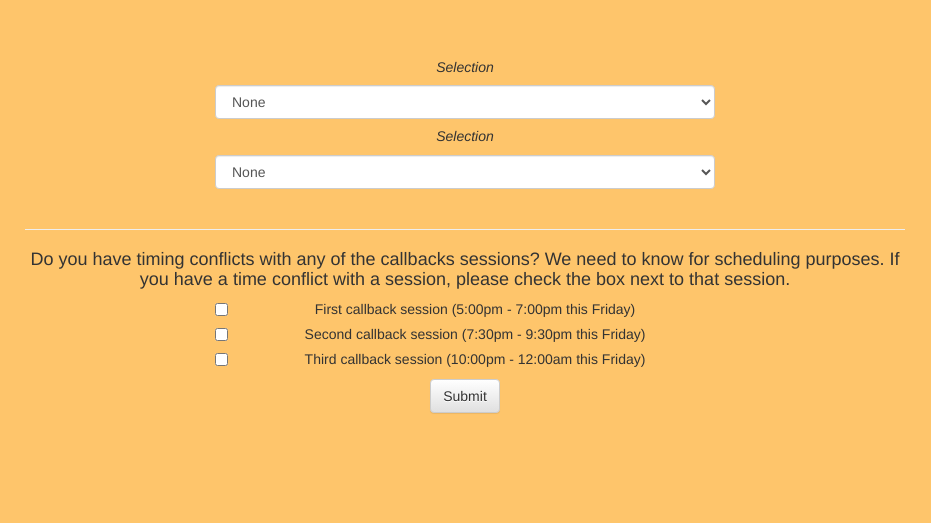
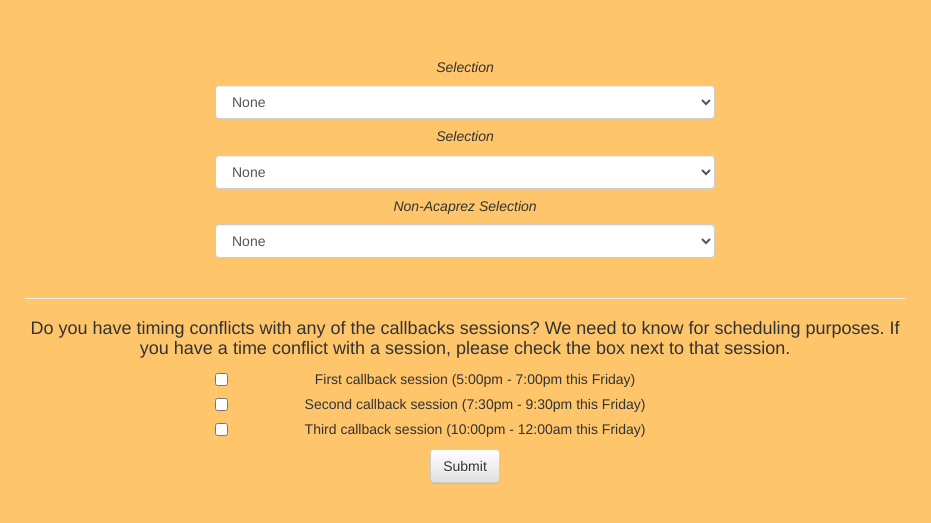
Before and after one commit to Aussieboy11/callbacks_portal, a Django app: template templates/callbackee_make_selections.html in a window 1280 px wide. Shown: the part 195-718 px from the top of the page, without its empty margins (175-1106 px from the left). Run offline with Django 3.2, Linux system fonts and the light colour scheme; the template is opened without the code that fills it: values that come from a table or form of the project are taken from there, others are empty; tables that the repository leaves empty hold one stand-in row (values such as "Sample post"); parts of the project's set-up code (start-up, migrations or seed data) failed here and were passed over; some libraries are stand-ins or nearby versions.

Commit message:
added functionality for non-acaprez groups

```diff
--- a/auditions/views.py
+++ b/auditions/views.py
@@ -207,6 +207,10 @@ def callbackee_make_selections(request):
 		return callbackee_view_selections(request)
 	c['callbacks'] = callbacks
 	c['netid'] = netid
+	#non-acaprez callbacks
+	non_acaprez_callbacks = Callbacks.objects.filter(callbackee=callbackee, group__acaprez=False)
+	c['non_acaprez_callbacks'] = non_acaprez_callbacks
+	print(len(non_acaprez_callbacks))
 	c.update(csrf(request))
 	return render_to_response("callbackee_make_selections.html", c)
 
@@ -236,6 +240,8 @@ def callbackee_save_selections(request):
 	groups_chosen = set()
 	groups_chosen.add(datadict['first_choice'])
 	groups_chosen.add(datadict['second_choice'])
+	if (datadict['non_acaprez_choice'] != 'None'):
+		groups_chosen.add(datadict['non_acaprez_choice'])
 	callbacks = Callbacks.objects.filter(callbackee=callbackee)
 	for callback in callbacks:
 		if callback.group.name in groups_chosen:
--- a/templates/callbackee_make_selections.html
+++ b/templates/callbackee_make_selections.html
@@ -40,6 +40,17 @@
 			<option>{{callback.group.name}}</option>
 			{% endfor %}
 		</select>
+
+		{% if non_acaprez_callbacks|length != 0 %}
+		<i><h5> Non-Acaprez Selection </h5></i>
+		<select name='non_acaprez_choice' class="form-control" style="width:500px">
+		<option selected>None</option>
+			{% for callback in non_acaprez_callbacks %}
+			<option>{{callback.group.name}}</option>
+			{% endfor %}
+		</select>
+		{% endif %}
+
 		<br/>
 
 		<div class='warning_div'></div>
```
Also changed, not shown: init_db.py (+13 -3 lines).
